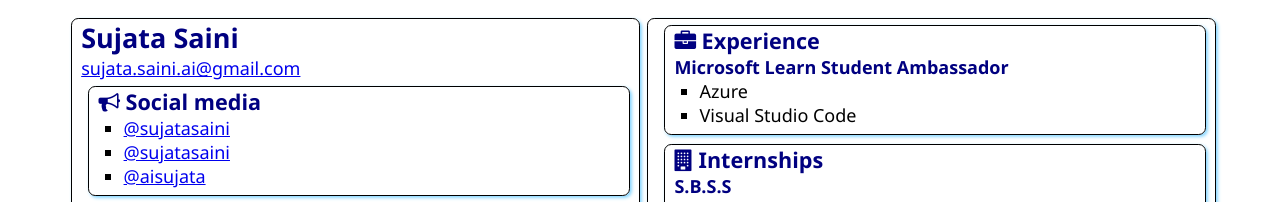
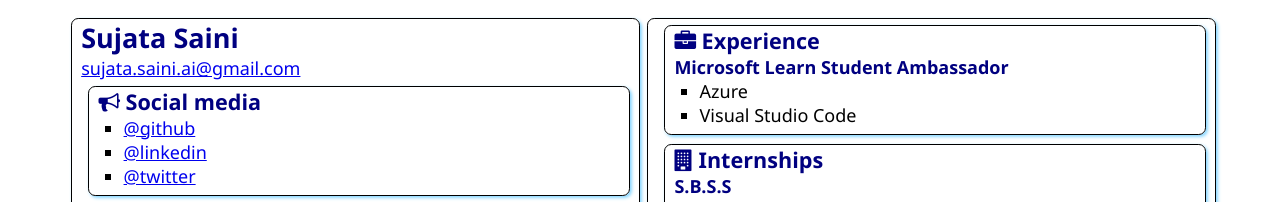
Before and after one commit to sujatasaini/SATechnicalOnboarding, a plain HTML site: page src/index.html in a window 1280 px wide. Shown: the top 202 px of the page. Drawn offline with Linux system fonts and the light colour scheme.

Commit message:
Updated index.html
Social media accounts updated.

```diff
--- a/src/index.html
+++ b/src/index.html
@@ -21,9 +21,9 @@
                     Social media
                 </h2>
                 <ul>
-                    <li><a href="https://github.com/<handle>">@sujatasaini</a></li>
-                    <li><a href="https://linkedin.com/in/<handle>">@sujatasaini</a></li>
-                    <li><a href="https://twitter.com/<handle>">@aisujata</a></li>
+                    <li><a href="https://github.com/sujatasaini">@github</a></li>
+                    <li><a href="https://linkedin.com/in/sujatasaini>">@linkedin</a></li>
+                    <li><a href="https://twitter.com/aisujata">@twitter</a></li>
                 </ul>
             </section>
 
```
